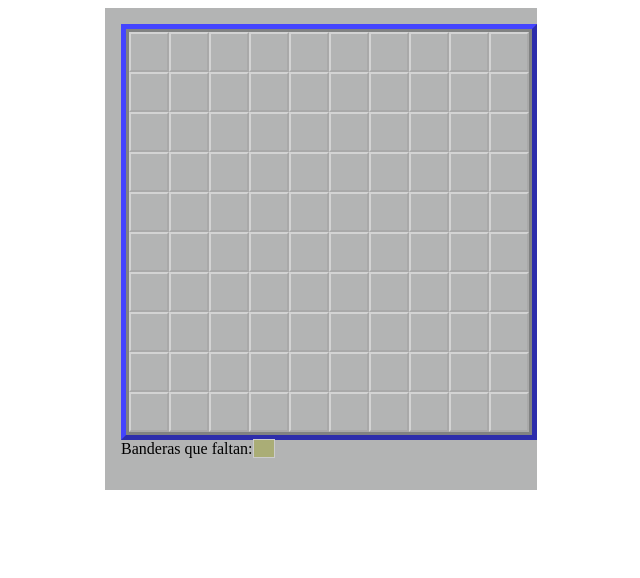
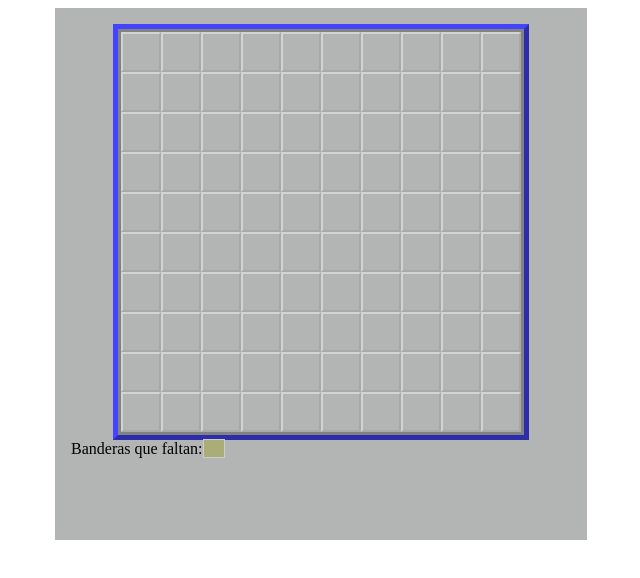
Before and after one commit to Ernestotti/buscaminas_1.0, a plain HTML site: page index.html in a window 1280 px wide. Shown: the whole page, without its empty margins (319-959 px from the left). Drawn offline with Linux system fonts and the light colour scheme.

Commit message:
Comprobación

```diff
--- a/style.css
+++ b/style.css
@@ -3,8 +3,8 @@
     padding: 1rem;
     border: 2px;
     background-color: #b3b4b4;
-    width:400px;
-    height:450px;
+    width:500px;
+    height:500px;
 }
 
 .matriz{
```
